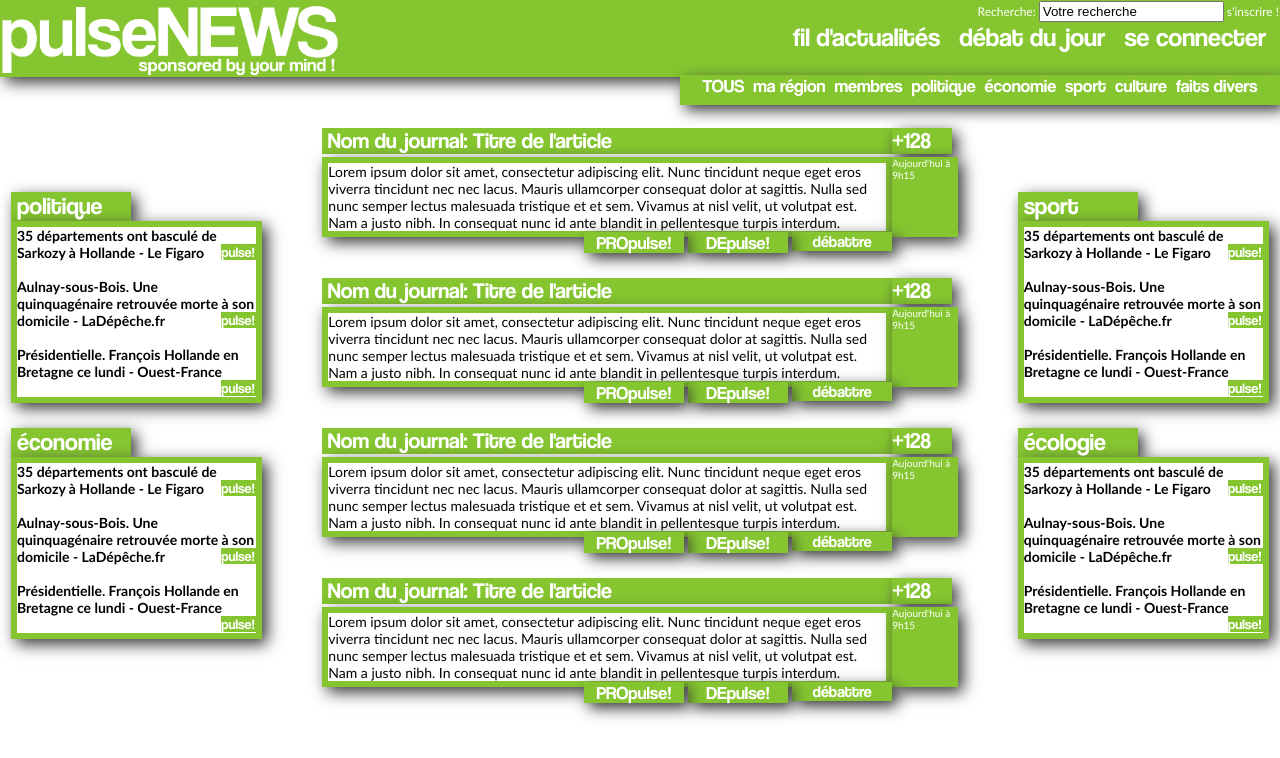
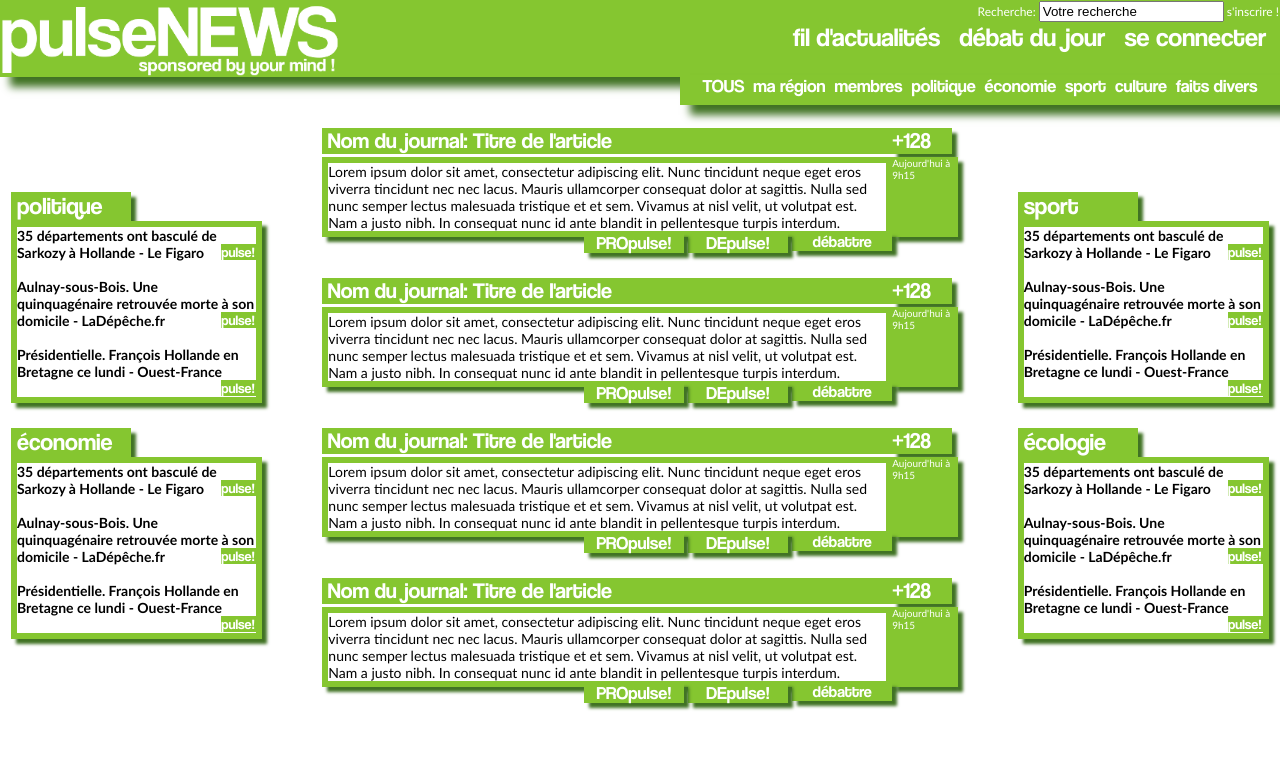
Before and after one commit to aretis/pulseNEWS, a PHP site: page /index.php in a window 1280 px wide. Shown: the top 758 px of the page. Run offline with PHP 8.4, Linux system fonts and the light colour scheme.

Commit message:
Amélioration CSS
Signed-off-by: Michel Gille <gille@intechinfo.fr>

```diff
--- a/Developpement/design/style.css
+++ b/Developpement/design/style.css
@@ -21,7 +21,7 @@ a
 	left: 0px;
 	background-color: #85c630;
 	width: 100%;
-	box-shadow: 5px 5px 15px #333333;
+	box-shadow: 10px 10px 8px #417324;
 }
 .header_info
 {
@@ -60,7 +60,7 @@ a
 	text-align: center;
 	width: 600px;
 	height: 30px;
-	box-shadow: 5px 5px 15px #333333;
+	box-shadow: 10px 10px 8px #417324;
 }
 .post_news
 {
@@ -83,7 +83,7 @@ a
 	color: white;
 	font-family: 'coolvetica_rg';
 	font-size: 22px;
-	box-shadow: 5px 5px 15px #333333;
+	box-shadow: 5px 5px 3px #417324;
 }
 .description
 {
@@ -92,7 +92,7 @@ a
 	border-style:solid;
 	background-color: white;
 	font-size: 14px;
-	box-shadow: 5px 5px 15px #333333;
+	box-shadow: 5px 5px 3px #417324;
 }
 .date_news
 {
@@ -100,7 +100,7 @@ a
 	color: white;
 	font-size: 10px;
 	height: 100%;
-	box-shadow: 5px 5px 15px #333333;
+	box-shadow: 5px 5px 3px #417324;
 }
 .rss_block
 {
@@ -116,7 +116,7 @@ a
 	font-family: 'coolvetica_rg';
 	font-size: 24px;
 	width: 120px;
-	box-shadow: 5px 5px 15px #333333;
+	box-shadow: 5px 5px 3px #417324;
 }
 .block_content
 {
@@ -125,7 +125,7 @@ a
 	border-width:6;
 	border-style:solid;
 	background-color: white;
-	box-shadow: 5px 5px 15px #333333;
+	box-shadow: 5px 5px 3px #417324;
 }
 .pulse_button
 {
@@ -148,10 +148,10 @@ a
 {
 	font-size: 14px;
 	border-color:#85c630;
-	border-width:6;
+	border-width:6px;
 	border-style:solid;
 	background-color: white;
-	box-shadow: 5px 5px 15px #333333;
+	box-shadow: 5px 5px 3px #417324;
 }
 .pulse_button_right
 {
@@ -172,7 +172,7 @@ a
 	width: 100px;
 	margin-top: -5px;
 	font-size: 18px;
-	box-shadow: 5px 5px 15px #333333;
+	box-shadow: 5px 5px 3px #417324;
 }
 .rate_button:hover
 {
@@ -189,7 +189,7 @@ a
 	width: 100px;
 	margin-top: -5px;
 	font-size: 16px;
-	box-shadow: 5px 5px 15px #333333;
+	box-shadow: 5px 5px 3px #417324;
 }
 .comment_button:hover
 {
@@ -216,7 +216,7 @@ a
 	border-style:solid;
 	height: 200px;
 	width: 900px;
-	box-shadow: 10px 10px 15px #333333;
+	box-shadow: 5px 5px 3px #417324;
 }
 .profile_ban img
 {
@@ -230,7 +230,7 @@ a
 	font-family: 'coolvetica_rg';
 	font-size: 24px;
 	margin-top: -14px;
-	box-shadow: 5px 5px 15px #333333;
+	box-shadow: 5px 5px 3px #417324;
 }
 .profile_button_right
 {
@@ -239,7 +239,7 @@ a
 	font-family: 'coolvetica_rg';
 	font-size: 24px;
 	margin-top: -14px;
-	box-shadow: 5px 5px 15px #333333;
+	box-shadow: 5px 5px 3px #417324;
 }
 .profile_name
 {
@@ -249,7 +249,7 @@ a
 	font-family: 'coolvetica_rg';
 	font-size: 28px;
 	margin-top: -10px;
-	box-shadow: 5px 5px 15px #333333;
+	box-shadow: 5px 5px 3px #417324;
 }
 
 
@@ -260,7 +260,7 @@ a
 	font-family: 'coolvetica_rg';
 	font-size: 24px;
 	width: 200px;
-	box-shadow: 5px 5px 15px #333333;
+	box-shadow: 5px 5px 3px #417324;
 }
 .about_block
 {
@@ -269,6 +269,15 @@ a
 	height: 400px;
 	vertical-align: top;
 }
+.about_block img
+{
+	border-color:#85c630;
+	border-width: 8px;
+	border-style:solid;
+	height: 100px;
+	box-shadow: 5px 5px 3px #417324;
+}
+
 .profile_block
 {
 	float: right;
@@ -293,7 +302,7 @@ a
 	border-style:solid;
 	background-color: white;
 	font-size: 16px;
-	box-shadow: 5px 5px 15px #333333;
+	box-shadow: 5px 5px 3px #417324;
 	vertical-align: top;
 }
 .article_content img
@@ -301,5 +310,9 @@ a
 	display: block;
 	margin: auto;
 	height: 200px;
+	border-color:#85c630;
+	border-width: 8px;
+	border-style:solid;
+	box-shadow: 3px 3px 2px #417324;
 
 }
--- a/Developpement/vues/profile.php
+++ b/Developpement/vues/profile.php
@@ -21,6 +21,12 @@
 <table>
 <td>
 <table cellpadding='0' cellspacing='0' class='about_block'>
+
+			<tr>
+				<td>
+					<img src='design/img/exemple_profile.jpg'/>
+				</td>
+			</tr>
 
 			<tr>
 				<td>
```
Also changed, not shown: Developpement/design/img/exemple_profile.jpg (added).
